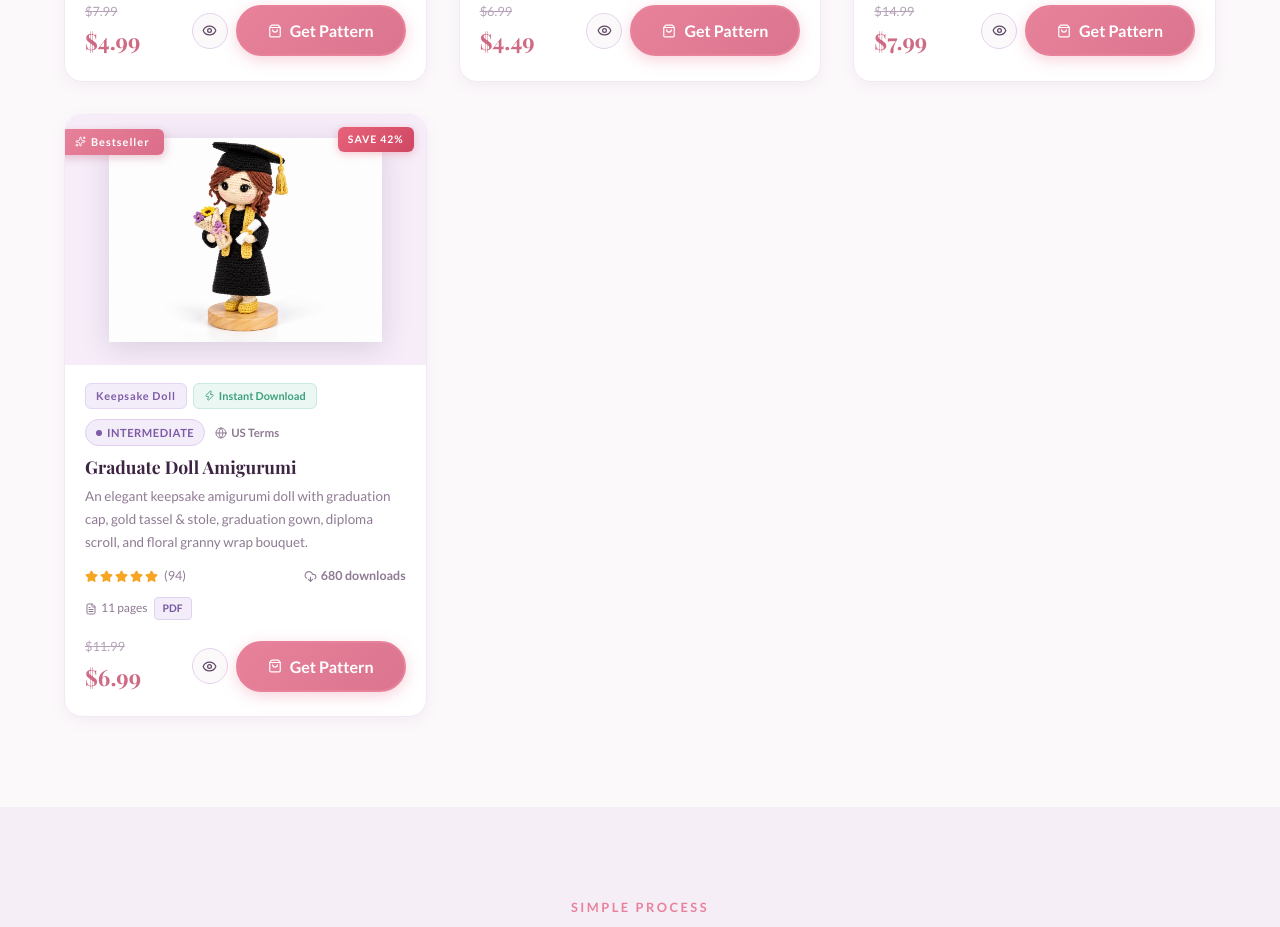
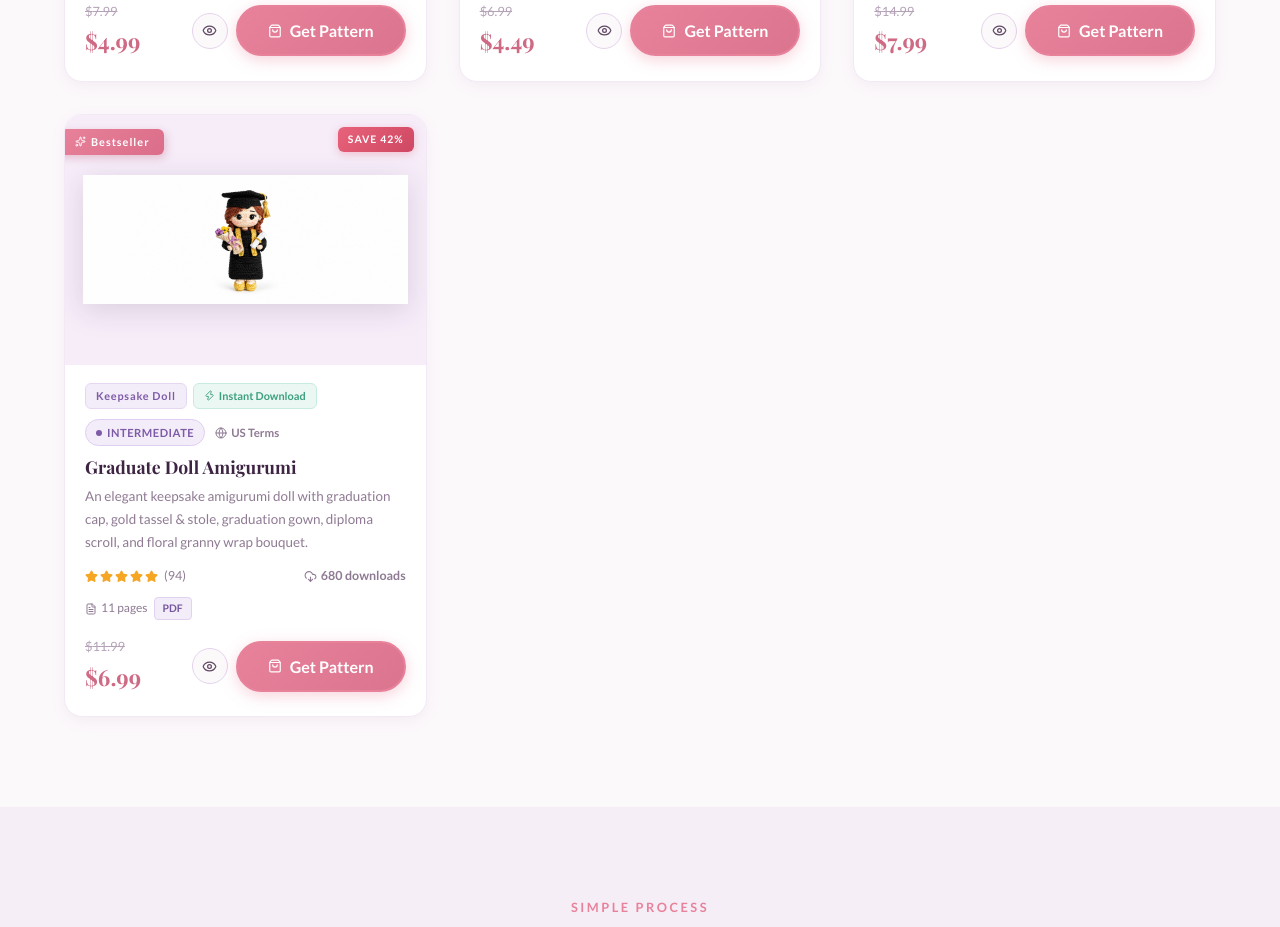
Before and after one commit to OuchahbounHoussame/WEBC, a React (Vite) app: page / in a window 1280 px wide. Shown: the part 1800-2727 px from the top of the page. Built offline with nearby package versions, Linux system fonts and the light colour scheme.

Commit message:
Update Graduate Doll primary image to wide centered cutout photo

```diff
--- a/src/data/products.js
+++ b/src/data/products.js
@@ -297,8 +297,9 @@ export const products = [
     category: "amigurumi",
     skill: "intermediate",
     iconKey: "graduate",
-    primaryImage: "/images/products/graduate-doll/graduate-1.jpg",
+    primaryImage: "/images/products/graduate-doll/graduate-wide.png",
     images: [
+      "/images/products/graduate-doll/graduate-wide.png",
       "/images/products/graduate-doll/graduate-1.jpg",
       "/images/products/graduate-doll/graduate-2.jpg",
       "/images/products/graduate-doll/graduate-3.jpg",
```
Also changed, not shown: public/images/products/graduate-doll/graduate-wide.png (added).
